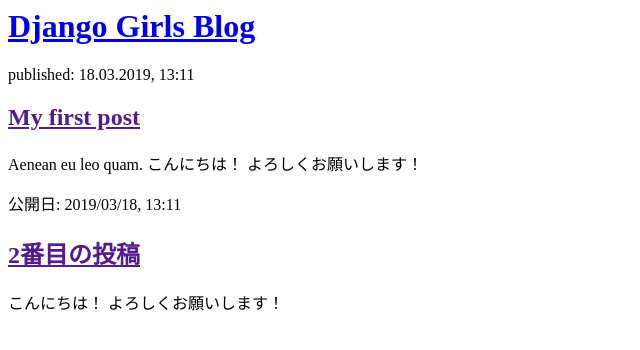
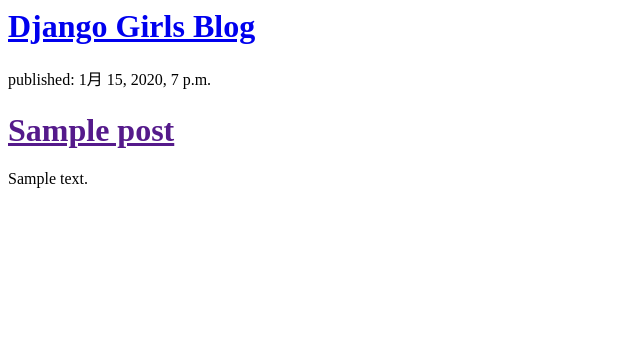
Before and after one commit to linuxfirstMint/my-first-blog, a Django app: template blog/templates/blog/post_list.html in a window 1280 px wide. Shown: the top 350 px of the page, without its empty margins (0-640 px from the left). Run offline with Django 3.2, Linux system fonts and the light colour scheme; the template is opened without the code that fills it: values that come from a table or form of the project are taken from there, others are empty; tables that the repository leaves empty hold one stand-in row (values such as "Sample post").

Commit message:
Modified templates to display posts from database.

```diff
--- a/blog/templates/blog/post_list.html
+++ b/blog/templates/blog/post_list.html
@@ -6,17 +6,12 @@
 		<div>
 			<h1><a href="/">Django Girls Blog</a></h1>
 		</div>
-
-		<div>
-			<p>published: 18.03.2019, 13:11</p>
-			<h2><a href="">My first post</a></h2>
-			<p>Aenean eu leo quam. こんにちは！ よろしくお願いします！ </p>
-		</div>
-
-		<div>
-			<p>公開日: 2019/03/18, 13:11</p>
-			<h2><a href="">2番目の投稿</a></h2>
-			<p> こんにちは！ よろしくお願いします！ </p>
-		</div>
+		{% for post in posts %}
+			<div>
+				<p>published: {{ post.published_date }}</p>
+				<h1><a href="">{{ post.title }}</a></h1>
+				<p>{{ post.text|linebreaksbr }}</p>
+			</div>
+		{% endfor %}
 	</body>
 </html>
--- a/blog/views.py
+++ b/blog/views.py
@@ -1,6 +1,9 @@
 from django.shortcuts import render
+from django.utils import timezone
+from .models import Post
 
 # Create your views here.
 
 def post_list(request):
-    return render(request, 'blog/post_list.html', {})
+    posts = Post.objects.filter(published_date__lte=timezone.now(),title__contains='title').order_by("published_date")
+    return render(request, 'blog/post_list.html', {'posts':posts})
```
